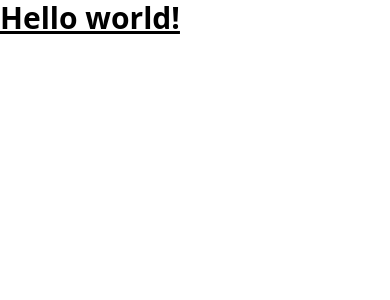
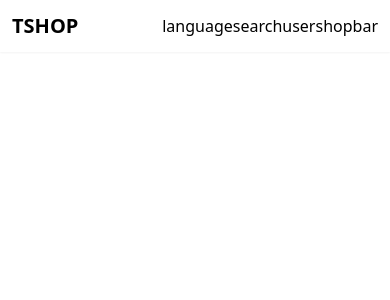
Before and after one commit to bdk27/react_ECommerce, a React (Vite) app: page / in a window 390 px wide. Shown: the top 300 px of the page. Built offline with nearby package versions, Linux system fonts and the light colour scheme.

Commit message:
新增Navbar與Home

```diff
--- a/src/App.jsx
+++ b/src/App.jsx
@@ -1,7 +1,9 @@
+import Home from "./views/Home";
+
 function App() {
   return (
     <>
-      <h1 className="text-3xl font-bold underline">Hello world!</h1>
+      <Home></Home>
     </>
   );
 }
--- /dev/null
+++ b/src/components/Navbar.jsx
@@ -0,0 +1,33 @@
+function Navbar() {
+  return (
+    <>
+      {/* 手機版 */}
+      <div className="md:hidden">
+        <div className="container p-3 mx-auto shadow-sm">
+          <div className="flex items-center justify-between">
+            <h1 className="text-xl font-bold">TSHOP</h1>
+            <ul className="flex items-center justify-center">
+              <li>language</li>
+              <li>search</li>
+              <li>user</li>
+              <li>shop</li>
+              <li>bar</li>
+            </ul>
+          </div>
+        </div>
+      </div>
+
+      {/* 電腦版 */}
+      <div className="hidden md:block">
+        <ul>
+          <li>Home</li>
+          <li>Collection</li>
+          <li>About</li>
+          <li>Contact</li>
+        </ul>
+      </div>
+    </>
+  );
+}
+
+export default Navbar;
--- /dev/null
+++ b/src/views/Home.jsx
@@ -0,0 +1,11 @@
+import Navbar from "../components/Navbar";
+
+function Home() {
+  return (
+    <>
+      <Navbar></Navbar>
+    </>
+  );
+}
+
+export default Home;
```
